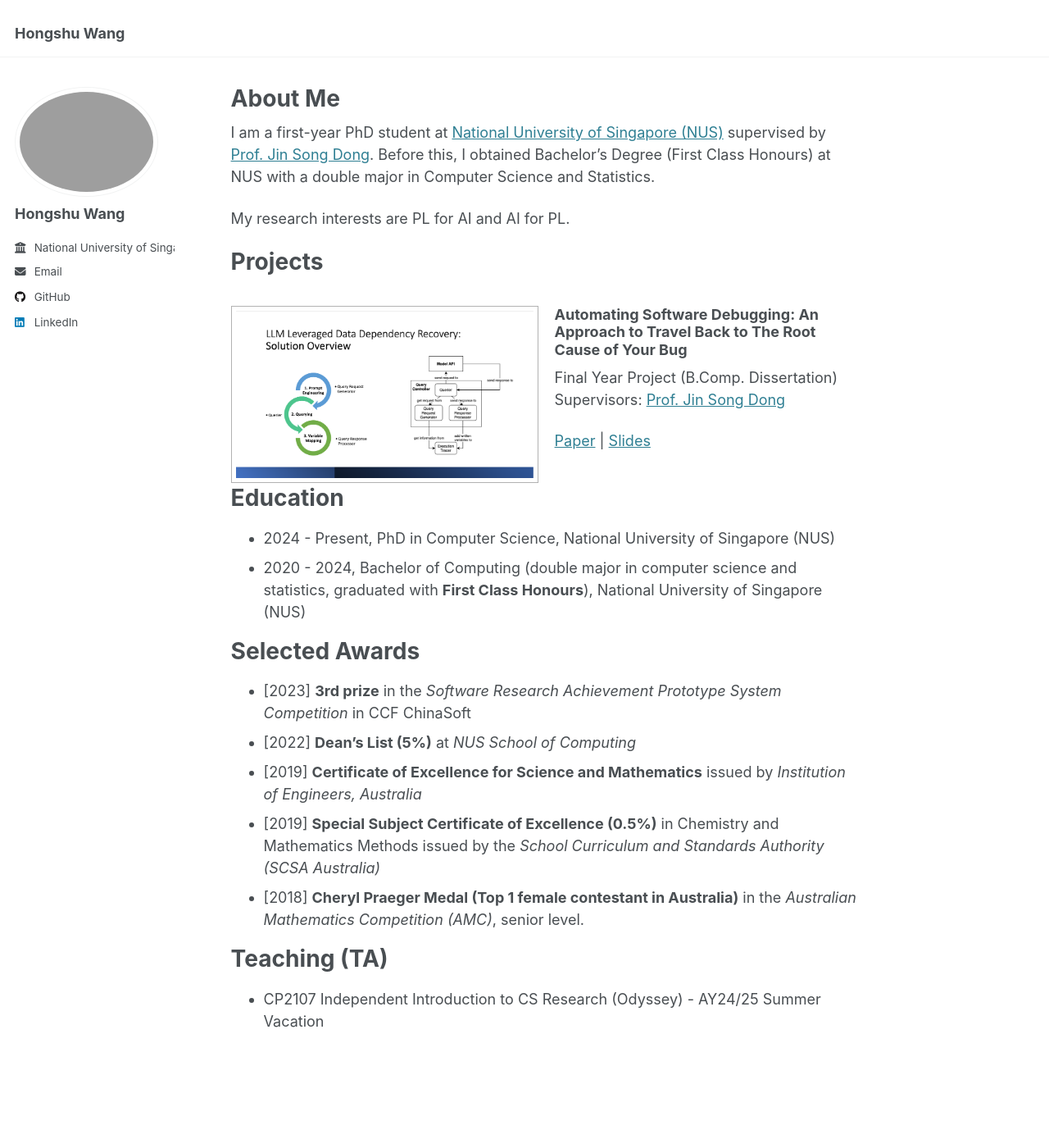
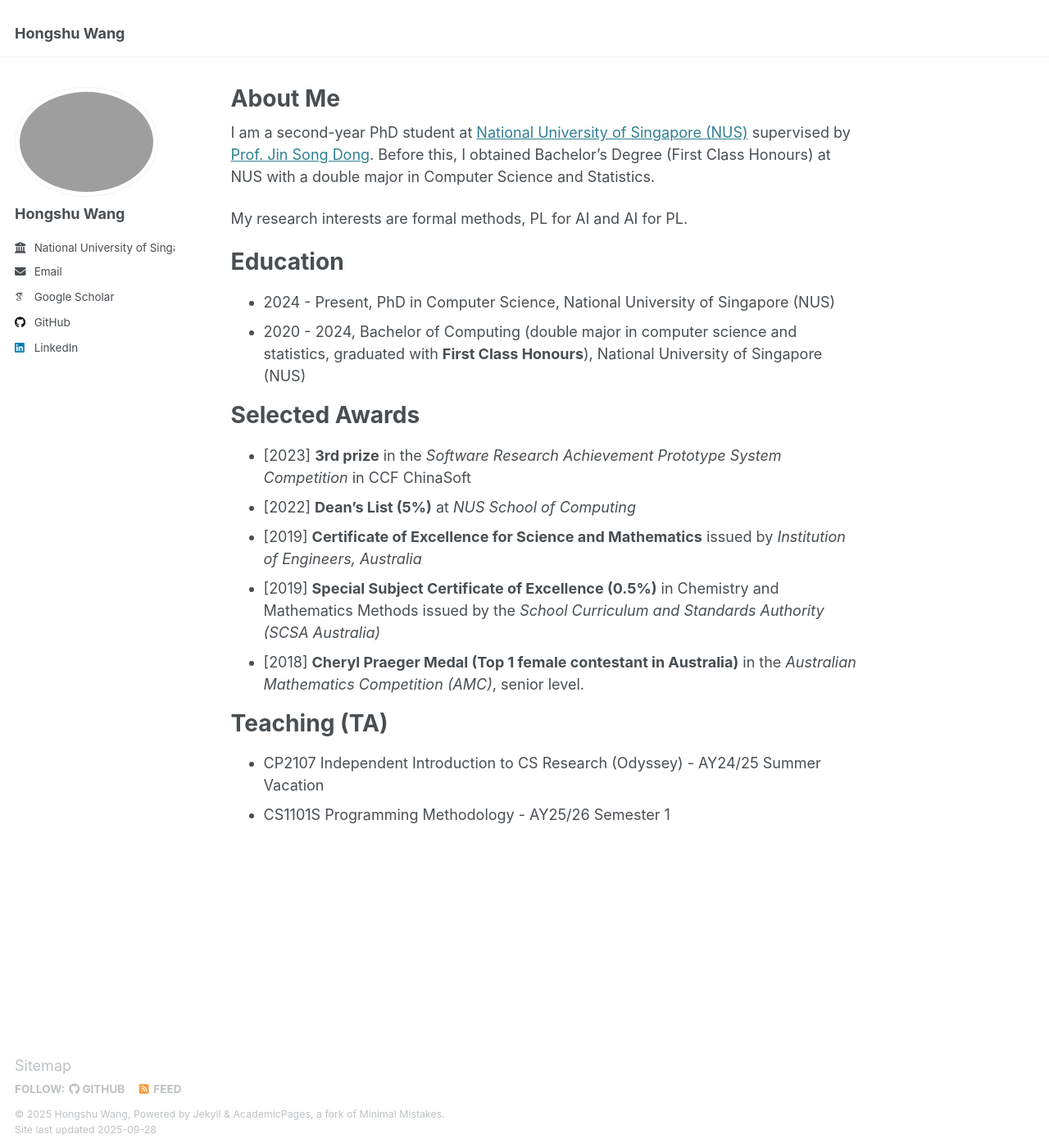
Before and after one commit to HongshuW/HongshuW.github.io, a Jekyll site: the page built from _pages/about.md, in a window 1280 px wide and 1400 px high. Shown: the whole window at 82% size. Built offline with Jekyll 4.4.1, drawn with Linux system fonts in a browser that asks for light colours; some web fonts are replaced.

Commit message:
add google scholar link

```diff
--- a/_config.yml
+++ b/_config.yml
@@ -31,7 +31,7 @@ author:
 
   # Academic websites
   arxiv            : # URL - Update with the correct link to your profile
-  googlescholar    : #"https://scholar.google.com/citations?user=PS_CX0AAAAAJ"
+  googlescholar    : "https://scholar.google.com/citations?user=pEKm_c0AAAAJ"
   impactstory      : # URL
   orcid            : #"http://orcid.org/yourorcidurl"
   semantic         : # URL
--- a/_pages/about.md
+++ b/_pages/about.md
@@ -7,26 +7,9 @@ redirect_from:
   - /about.html
 ---
 
-I am a first-year PhD student at [National University of Singapore (NUS)](https://www.nus.edu.sg) supervised by [Prof. Jin Song Dong](https://www.comp.nus.edu.sg/~dongjs/). Before this, I obtained Bachelor's Degree (First Class Honours) at NUS with a double major in Computer Science and Statistics.
+I am a second-year PhD student at [National University of Singapore (NUS)](https://www.nus.edu.sg) supervised by [Prof. Jin Song Dong](https://www.comp.nus.edu.sg/~dongjs/). Before this, I obtained Bachelor's Degree (First Class Honours) at NUS with a double major in Computer Science and Statistics.
 
-My research interests are PL for AI and AI for PL.
-
-Projects
-======
-<div style="padding-bottom: 20px;">
-  <img src="/images/fyp/fyp.png" alt="Approach Overview" style="border: 1px solid #B2B2B2; padding: 5px;float: left;margin-right: 20px;" width="375" height="250">
-  <div>
-    <h3>Automating Software Debugging: An Approach to Travel Back to The Root Cause of Your Bug</h3>
-    <p>
-    Final Year Project (B.Comp. Dissertation)
-    Supervisors: <a href="https://www.comp.nus.edu.sg/~dongjs/">Prof. Jin Song Dong</a>
-    </p>
-    <p></p>
-    <a href="files/fyp/Hongshu_Wang_FYP_Final_Report.pdf">Paper</a> | <a href="files/fyp/FYP_final_presentation.pdf">Slides</a>
-  </div>
-</div>
-
-<div style="padding-bottom: 20px;"></div>
+My research interests are formal methods, PL for AI and AI for PL.
 
 Education
 ======
@@ -44,3 +27,4 @@ Selected Awards
 Teaching (TA)
 ======
 - CP2107 Independent Introduction to CS Research (Odyssey) - AY24/25 Summer Vacation
+- CS1101S Programming Methodology - AY25/26 Semester 1
```
Also changed, not shown: images/fyp/fyp.png (deleted), 8 other files.
